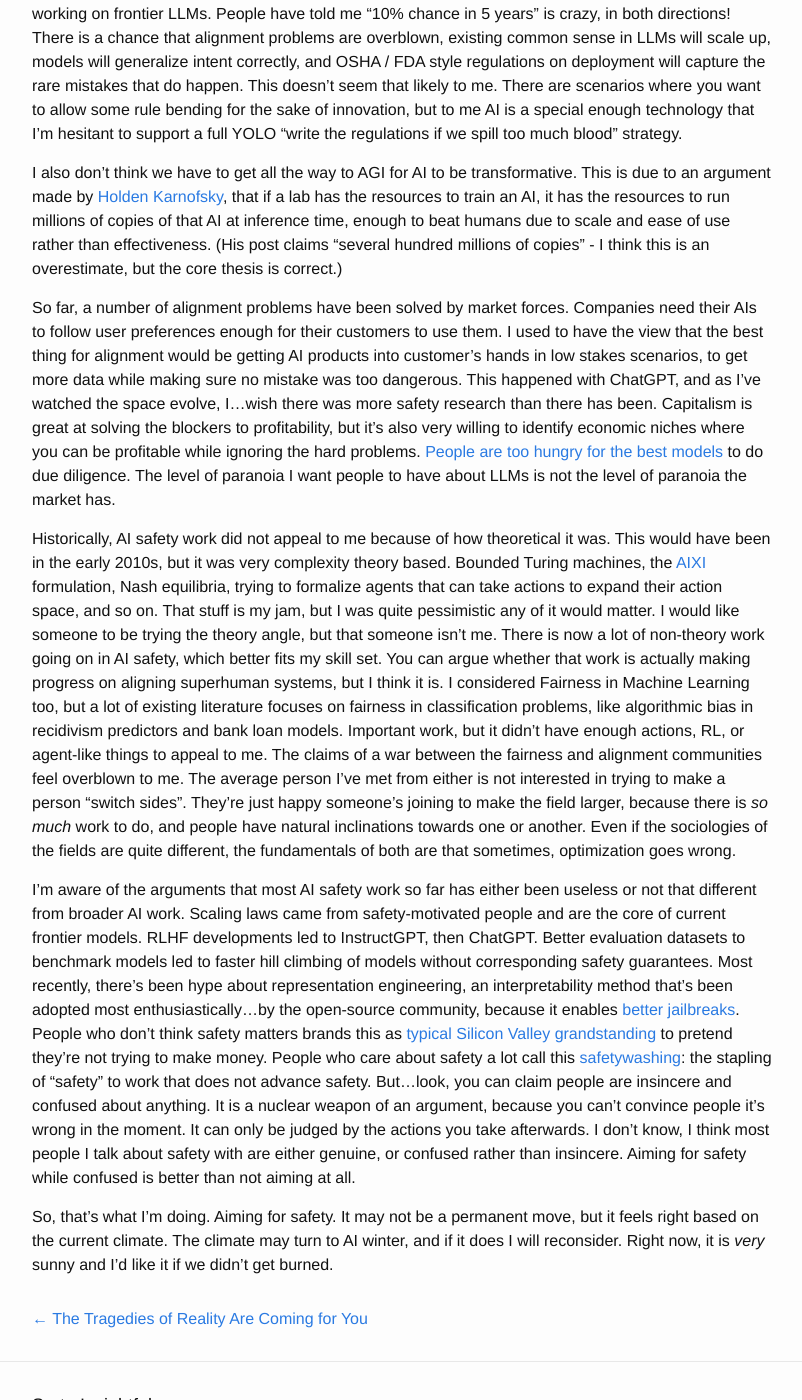
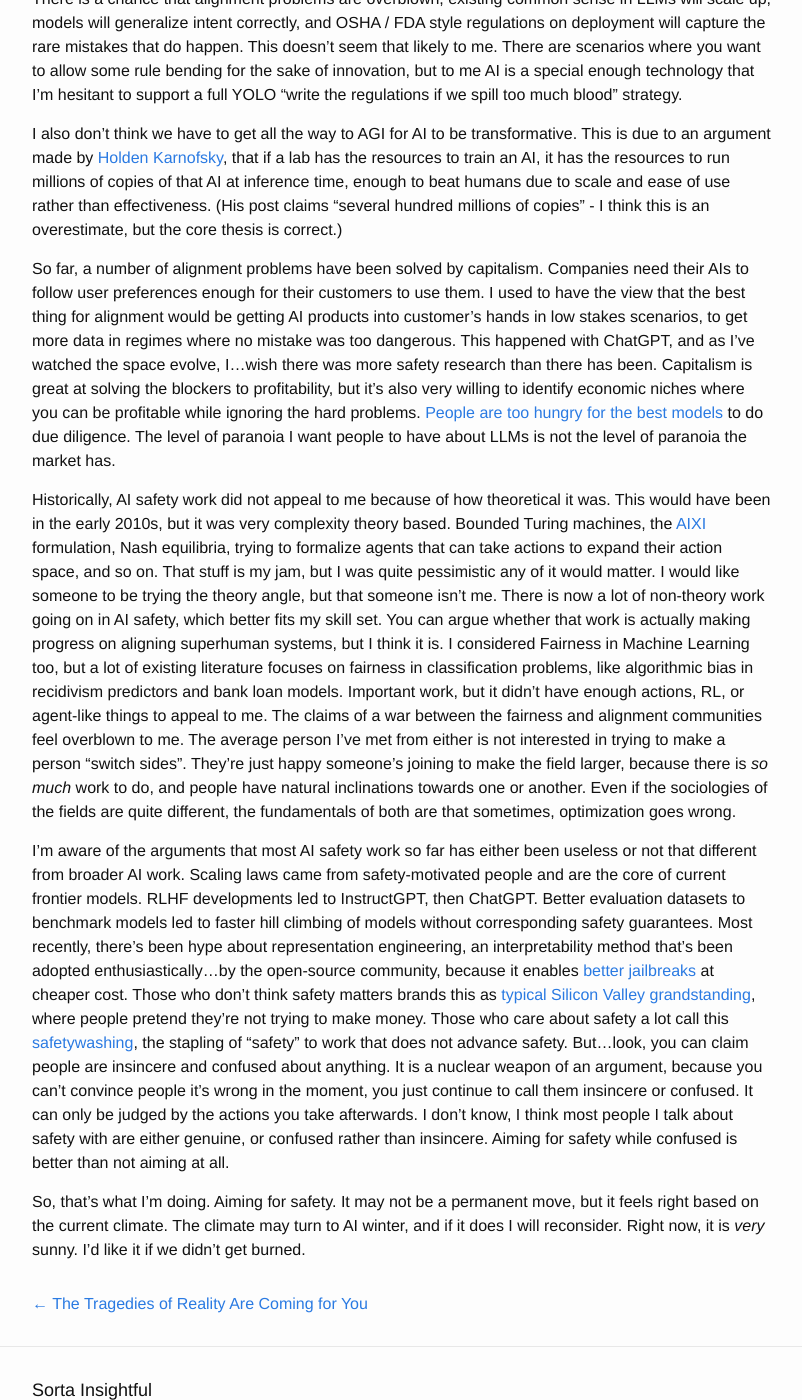
Before and after one commit to alexirpan/alexirpan.github.io, a Jekyll site: the page built from _posts/2024-08-06-switching-to-ai-safety.markdown, in a window 1280 px wide and 1400 px high, scrolled down 4142 px. Shown: the whole window, without its empty margins (238-1040 px from the left). Built offline with Jekyll 4.4.1, drawn with Linux system fonts in a browser that asks for light colours; nearby versions of some CDN libraries; some of the changed text lies outside the part shown.

Commit message:
More revisions

```diff
--- a/_posts/2024-08-06-switching-to-ai-safety.markdown
+++ b/_posts/2024-08-06-switching-to-ai-safety.markdown
@@ -174,10 +172,10 @@
 (His post claims "several hundred millions of copies" - I think this is an overestimate, but the
 core thesis is correct.)
 
-So far, a number of alignment problems have been solved by market forces. Companies need their
+So far, a number of alignment problems have been solved by capitalism. Companies need their
 AIs to follow user preferences enough for their customers to use them. I used to have the view
 that the best thing for alignment would be getting AI products into customer's hands in low stakes
-scenarios, to get more data while making sure no mistake was too dangerous. This happened
+scenarios, to get more data in regimes where no mistake was too dangerous. This happened
 with ChatGPT, and as I've watched the space evolve, I...wish there was more safety research
 than there has been.
 Capitalism is great at solving the blockers to
@@ -213,18 +211,17 @@
 models led to faster hill climbing of models without corresponding safety guarantees.
 Most recently, there's been hype about representation engineering, an interpretability
 method that's
-been adopted most enthusiastically...by the open-source community, because it enables
-[better jailbreaks](https://arxiv.org/abs/2401.06824).
-People who don't think safety matters brands this as [typical Silicon Valley grandstanding](https://www.youtube.com/watch?v=B8C5sjjhsso) to pretend they're not trying to make money.
-People who care about safety a lot call this [safetywashing](https://arxiv.org/abs/2407.21792):
+been adopted enthusiastically...by the open-source community, because it enables
+[better jailbreaks](https://arxiv.org/abs/2401.06824) at cheaper cost.
+Those who don't think safety matters brands this as [typical Silicon Valley grandstanding](https://www.youtube.com/watch?v=B8C5sjjhsso), where people pretend they're not trying to make money.
+Those who care about safety a lot call this [safetywashing](https://arxiv.org/abs/2407.21792),
 the stapling of "safety" to work that does not advance safety.
 But...look, you can claim people are insincere and confused about anything. It is a nuclear
-weapon of an argument, because you can't convince people it's wrong in the moment. It can only
-be judged by the actions you take afterwards.
+weapon of an argument, because you can't convince people it's wrong in the moment, you just continue
+to call them insincere or confused. It can only be judged by the actions you take afterwards.
 I don't know, I think most people I talk about safety with
 are either genuine, or confused rather than insincere.
 Aiming for safety while confused is better than not aiming at all.
 
 So, that's what I'm doing. Aiming for safety. It may not be a permanent move, but it feels right based on the current
-climate. The climate may turn to AI winter, and if it does I will reconsider. Right now, it is *very* sunny
-and I'd like it if we didn't get burned.
+climate. The climate may turn to AI winter, and if it does I will reconsider. Right now, it is *very* sunny. I'd like it if we didn't get burned.
```
Also changed, not shown: other parts of _posts/2024-08-06-switching-to-ai-safety.markdown (+3 -5 lines).
